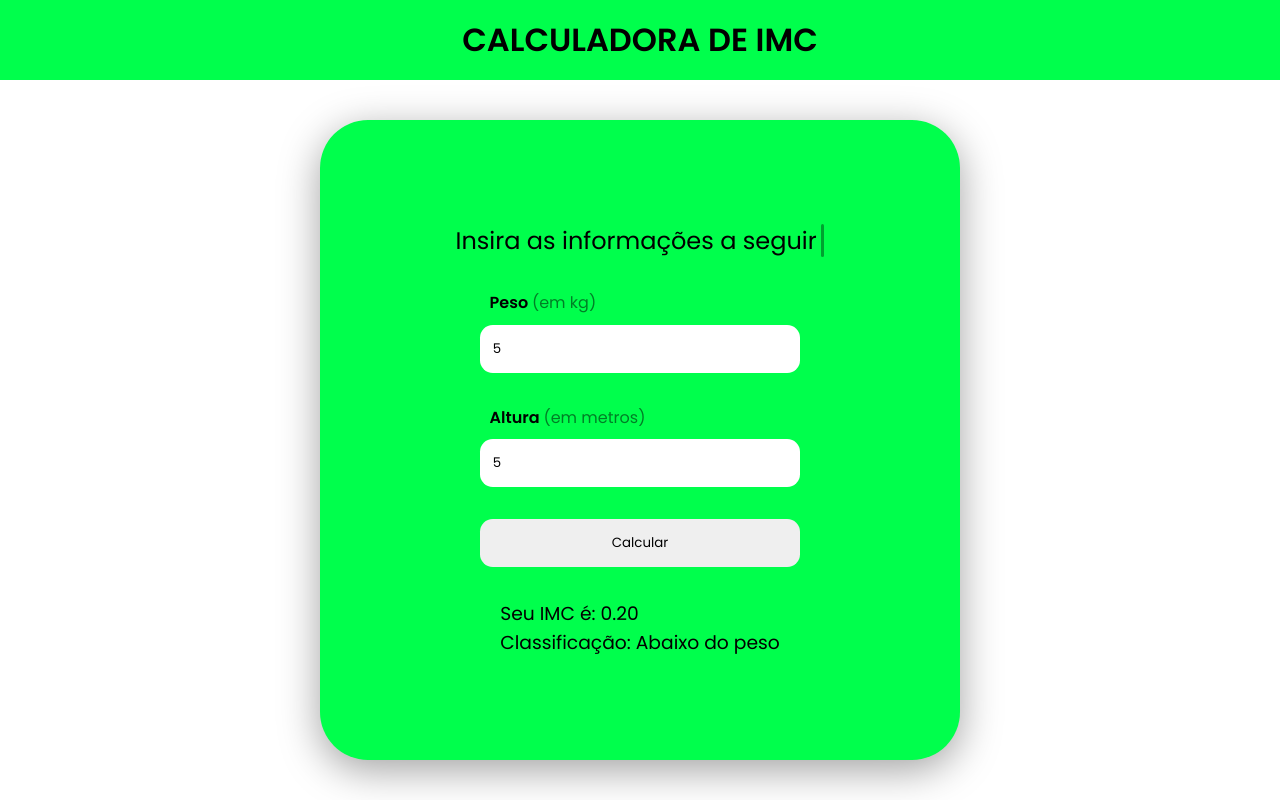
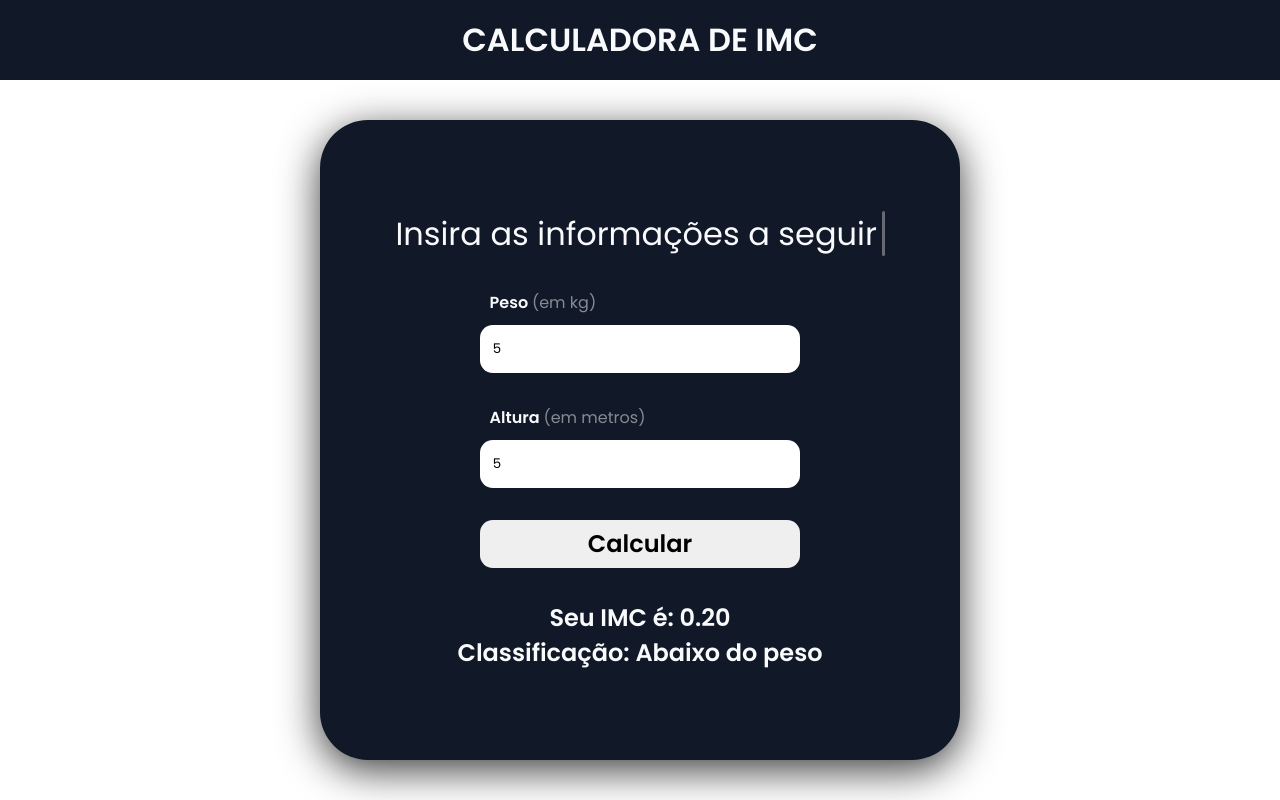
Before and after one commit to DiegoGenuino/calculadora-imc, a plain HTML site: page index.html in a window 1280 px wide. Both pictures are taken after typing "5", "5" into the empty fields and a click on the button "Calcular". Drawn offline with Linux system fonts and the light colour scheme.

Commit message:
Update style.css

```diff
--- a/style.css
+++ b/style.css
@@ -11,14 +11,14 @@
 header {
     width: 100%;
     height: 10vh;
-    background-color: #00ff4c;
+    background-color: #111827;
     display: flex;
     justify-content: center;
     align-items: center;
 }
 
 header h1 {
-    color: #000000;
+    color: #F9FAFB;
     font-weight: 600;
 }
 
@@ -34,14 +34,19 @@ main {
 .container {
     width: 40rem;
     height: 40rem;
-    background-color: #00ff4c;
+    background-color: #111827;
     border-radius: 3rem;
     display: flex;
     justify-content: center;
     align-items: center;
     flex-direction: column;
     gap: 2rem;
-    box-shadow: 0 10px 40px #0000005e;
+    box-shadow: 0 10px 40px #000000c5;
+}
+
+.container h2 {
+    font-size: 2rem;
+    color: #F9FAFB;
 }
 
 .container h2:after {
@@ -84,7 +89,7 @@ main {
 
 .div-peso input:hover,
 .div-altura input:hover {
-    border: solid .1rem #000000;
+    border: solid .1rem #0066ff;
 }
 
 .container button {
@@ -92,14 +97,28 @@ main {
     height: 3rem;
     border-radius: .8rem;
     border: none;
+    font-weight: 700;
+    font-size: 1.5rem;
 }
 
 .container button:hover {
-    border: solid .1rem #000000;
+    border: solid .1rem #D1D5DB;
+}
+
+#div-resultado {
+    display: flex;
+    flex-direction: column;
+    text-align: center;
+}
+
+#div-resultado h3 {
+    font-weight: 700;
+    font-size: 1.5rem;
+    color: #F9FAFB;
 }
 
 label {
-    color: #000000;
+    color: #F9FAFB;
     margin-left: .6rem;
     margin-bottom: .6rem;
     font-weight: 600;
@@ -111,7 +130,11 @@ span {
 
 @media (max-width: 768px) {
     .container {
-        max-width: 30rem;
+        max-width: 25rem;
+    }
+
+    .container h2 {
+        font-size: 1.5rem;
     }
 }
 
```
